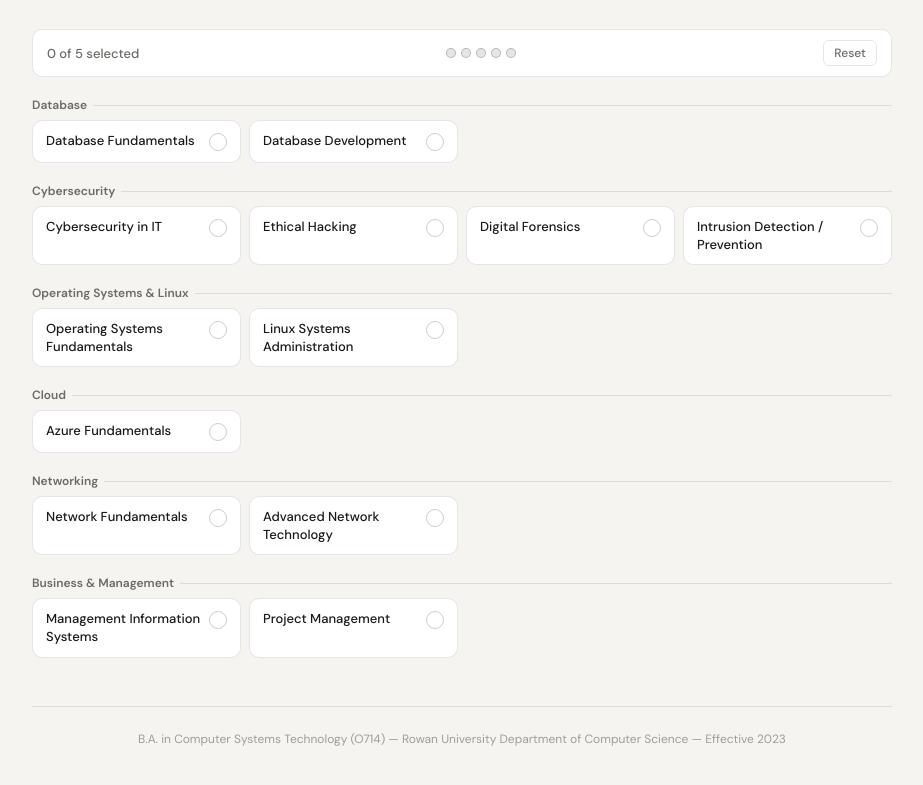
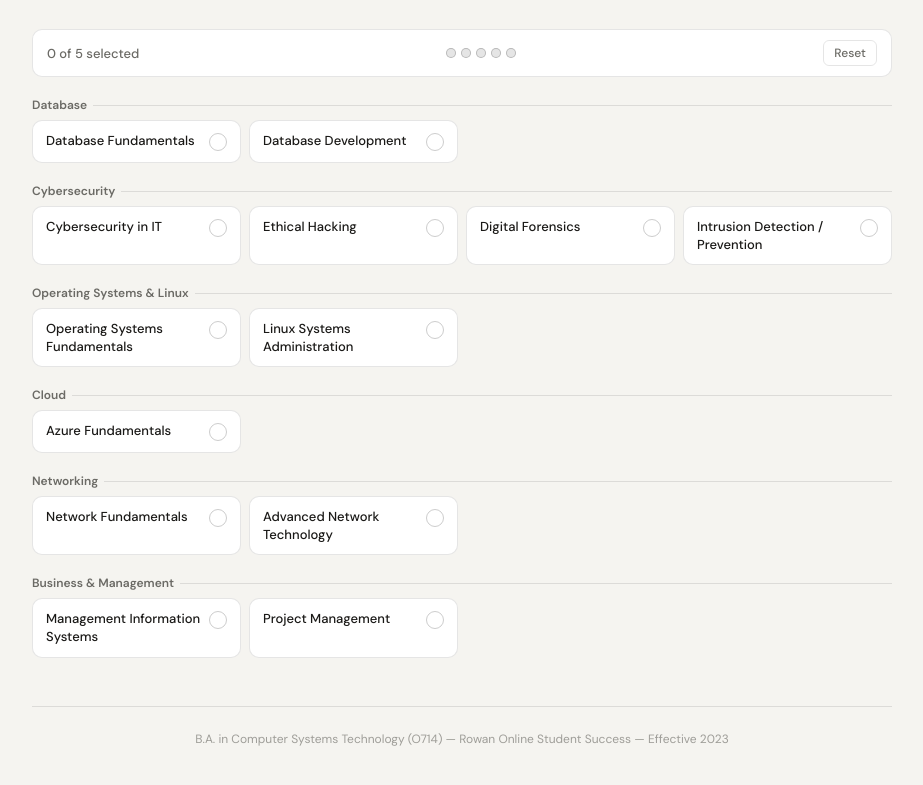
Before and after one commit to wwhalen-rowan/CST-CUGS, a plain HTML site: page index.html in a window 1280 px wide. Shown: the part 135-920 px from the top of the page, without its empty margins (178-1101 px from the left). Drawn offline with Linux system fonts and the light colour scheme.

Commit message:
index.html

```diff
--- a/index.html
+++ b/index.html
@@ -516,7 +516,7 @@
   </div>
 
   <footer>
-    B.A. in Computer Systems Technology (O714) &mdash; Rowan University Department of Computer Science &mdash; Effective 2023
+    B.A. in Computer Systems Technology (O714) &mdash; Rowan Online Student Success &mdash; Effective 2023
   </footer>
 
 </div>
```
